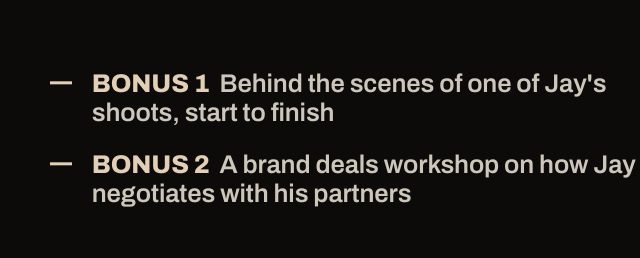
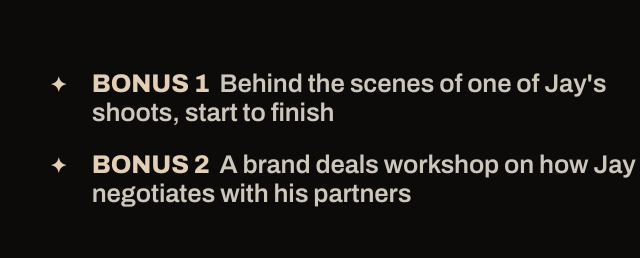
Before and after one commit to simonbern/creator-lab, a plain HTML site: page index.html in a window 1280 px wide. Shown: the part 5285-5543 px from the top of the page, 539-1179 px from the left. Drawn offline with Linux system fonts and the light colour scheme.

Commit message:
Bonuses marked with a sand star instead of the dash
Co-Authored-By: Claude Opus 5.5 <noreply@anthropic.com>
Claude-Session: https://claude.ai/code/session_014gSWR4LcKv3a5ncgRe9DZ1

```diff
--- a/index.html
+++ b/index.html
@@ -173,6 +173,7 @@ nav .btn{font-size:12px;padding:8px 0 8px}
 .gets li::before{content:"";flex:none;width:22px;height:3px;background:var(--sand);transform:translateY(-.3em)}
 .gets.bonus{margin-top:clamp(48px,6vw,72px);gap:22px}
 .gets.bonus li{color:var(--soft);font-weight:600}
+.gets.bonus li::before{content:"✦";width:22px;height:auto;background:none;transform:none;color:var(--sand);font-size:.8em;line-height:1}
 .gets.bonus b{color:var(--sand);text-transform:uppercase;font-stretch:125%;font-weight:800;margin-right:10px}
 .value .after{margin-top:0;display:flex;gap:28px;align-items:center;flex-wrap:wrap}
 
```
